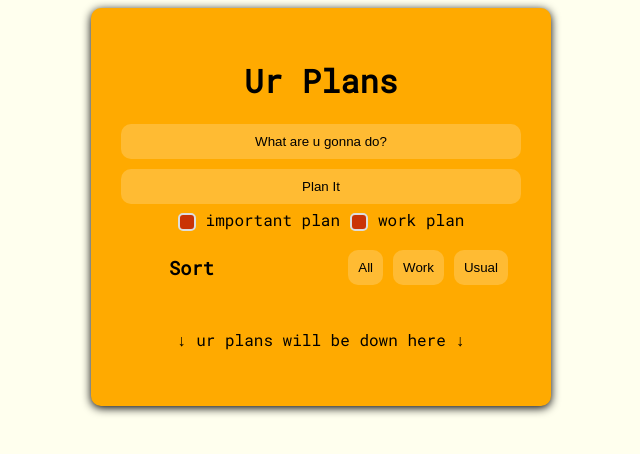
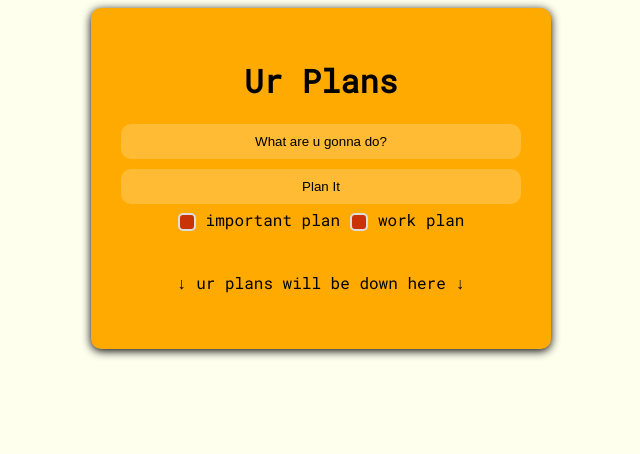
Before and after one commit to R0ckst4/vue_todo, a Vue app: page / in a window 1280 px wide. Shown: the top 454 px of the page, without its empty margins (319-959 px from the left). Built offline with nearby package versions, Linux system fonts and the light colour scheme.

Commit message:
Add pointer cursor for tasks and checkboxes

```diff
--- a/src/components/TaskForm.vue
+++ b/src/components/TaskForm.vue
@@ -10,12 +10,12 @@
     <div class="checkboxes">
       <my-checkbox id="imp_checkbox_inp" v-model="task.important" value="true">
       </my-checkbox>
-      <label style="margin-right: 10px" for="imp_checkbox_inp"
+      <label for="imp_checkbox_inp" style="margin-right: 10px; cursor: pointer"
         >important plan</label
       >
       <my-checkbox id="work_checkbox_inp" v-model="task.usual" value="false">
       </my-checkbox>
-      <label for="work_checkbox_inp">work plan</label>
+      <label for="work_checkbox_inp" style="cursor: pointer">work plan</label>
     </div>
   </form>
 </template>
--- a/src/components/TaskItem.vue
+++ b/src/components/TaskItem.vue
@@ -36,6 +36,7 @@
     border-bottom: 1px solid #000;
     word-wrap: break-word;
     list-style-type: none;
+    cursor: pointer;
   }
 
   .important {
--- a/src/components/TaskList.vue
+++ b/src/components/TaskList.vue
@@ -1,7 +1,7 @@
 <template>
   <div>
     <ul>
-      <div class="sort_container">
+      <div v-show="tasks.length > 0" class="sort_container">
         <h3>Sort</h3>
         <sort-btn style="margin-top: -30px">Usual</sort-btn>
         <sort-btn style="margin-top: -30px">Work</sort-btn>
--- a/src/components/UI/MyCheckbox.vue
+++ b/src/components/UI/MyCheckbox.vue
@@ -33,6 +33,7 @@
     margin-right: 10px;
     text-align: center;
     transition: 0.1s ease;
+    cursor: pointer;
   }
 
   input[type="checkbox"]:checked + label::before {
```
